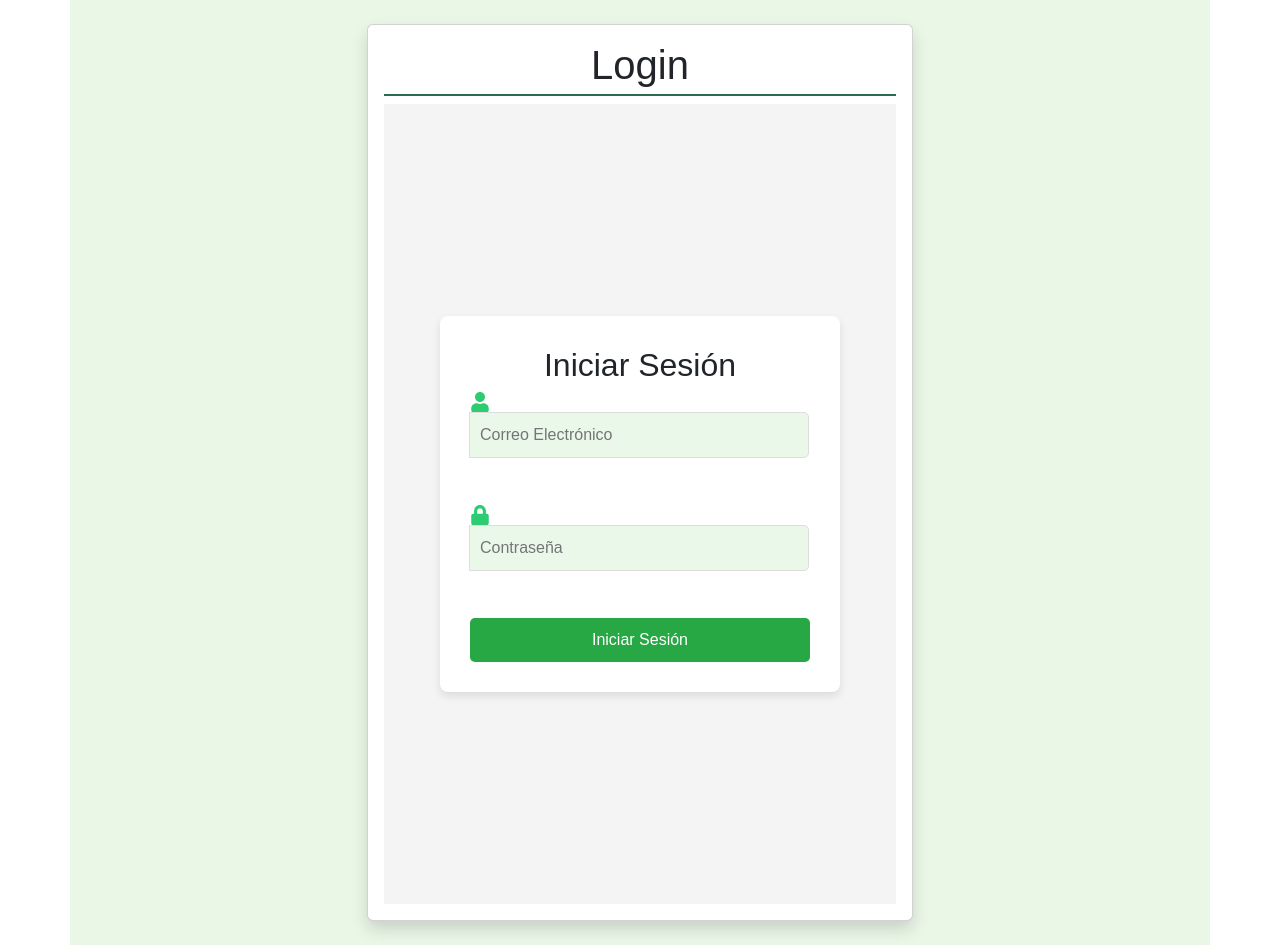
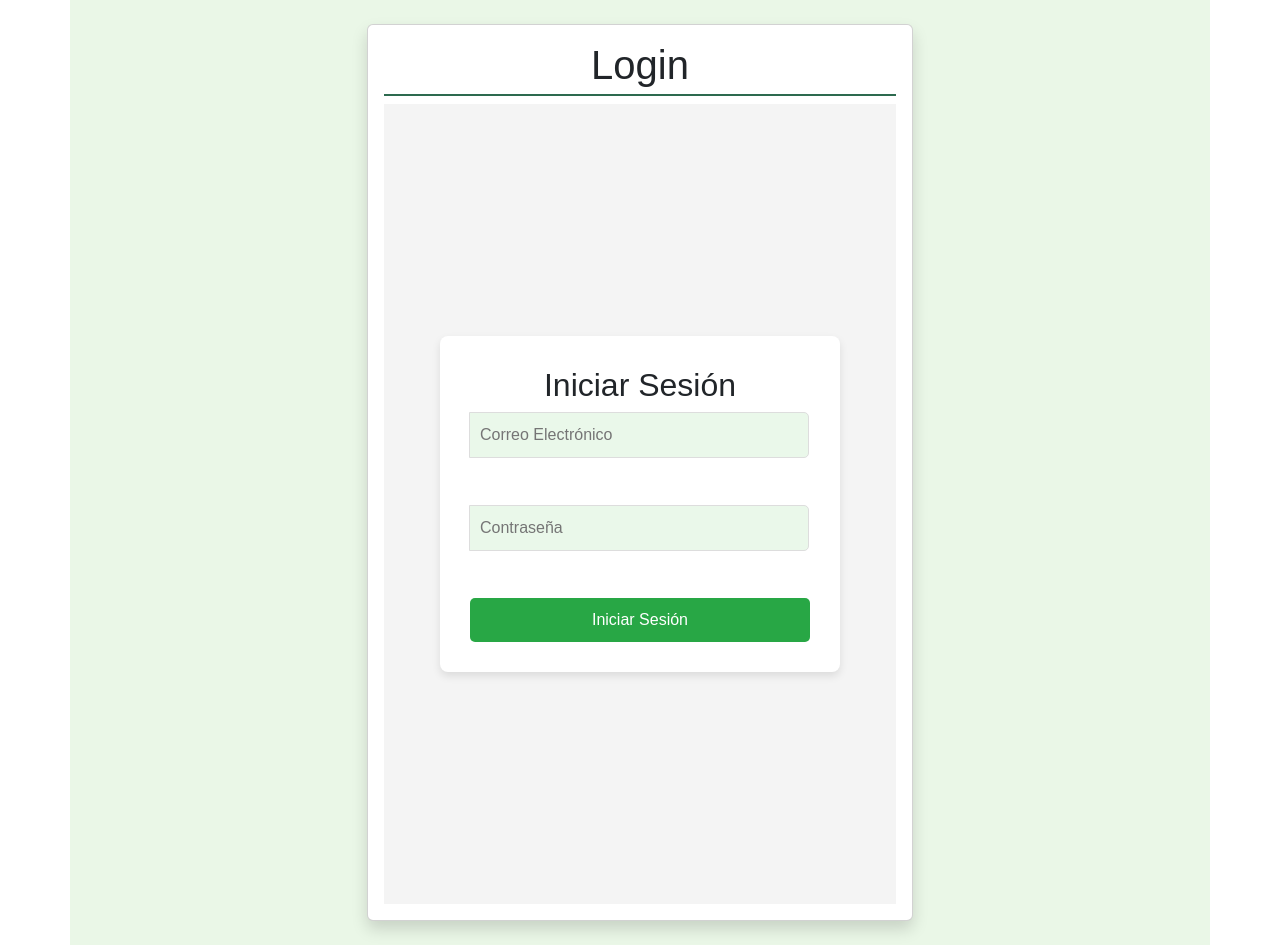
Before and after one commit to iris050709/react_sr_apweb, a React (Create React App) app: page / in a window 1280 px wide. Built offline with nearby package versions, Linux system fonts and the light colour scheme; no server answers.

Commit message:
DISEÑO4

```diff
--- a/src/components/LoginForm.css
+++ b/src/components/LoginForm.css
@@ -34,17 +34,21 @@ h2 {
 .icon {
     color: #2ecc71; /* Verde */
     font-size: 20px;
-    margin-right: 10px; /* Espacio entre el icono y el input */
+    position: absolute;
+    left: 10px;
+    top: 50%;
+    transform: translateY(-50%); /* Centra verticalmente el icono */
 }
 
 .input-field {
     width: 100%;
-    padding: 12px;
+    padding: 12px 12px 12px 40px; /* Espacio para el icono */
     border: 1px solid #ccc;
     border-radius: 4px;
     font-size: 16px;
     color: #333;
     background-color: #eaf8ea; /* Fondo verde claro */
+    position: relative; /* Para que el icono se posicione dentro */
 }
 
 .input-field:focus {
@@ -85,7 +89,7 @@ h2 {
     }
 
     .input-field {
-        padding: 10px;
+        padding: 10px 10px 10px 30px; /* Ajuste del padding para el icono */
     }
 
     .submit-button {
```
